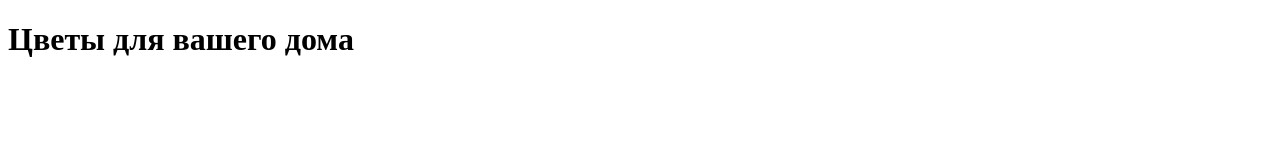
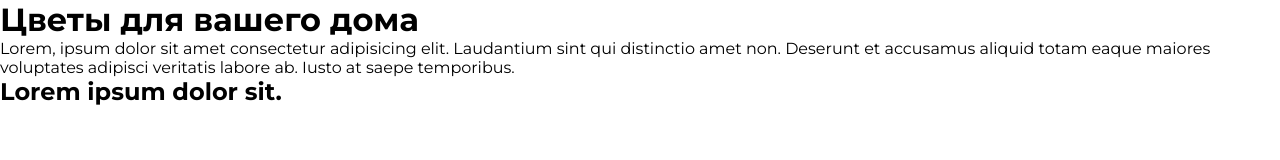
Before and after one commit to KristinaFrai/Flouwer, a plain HTML site: page index.html in a window 1280 px wide. Drawn offline with Linux system fonts and the light colour scheme.

Commit message:
add_styles

```diff
--- a/index.html
+++ b/index.html
@@ -16,6 +16,9 @@
 <body>
     <h1>Цветы для
         вашего дома</h1>
+    <p>Lorem, ipsum dolor sit amet consectetur adipisicing elit. Laudantium sint qui distinctio amet non. Deserunt et
+        accusamus aliquid totam eaque maiores voluptates adipisci veritatis labore ab. Iusto at saepe temporibus.</p>
+    <h2>Lorem ipsum dolor sit.</h2>
 </body>
 
 </html>
--- a/style.css
+++ b/style.css
@@ -0,0 +1,14 @@
+* {
+    margin: 0;
+    padding: 0;
+    box-sizing: border-box;
+}
+
+a {
+    text-decoration: none;
+
+}
+
+body {
+    font-family: "Montserrat", sans-serif;
+}
```
